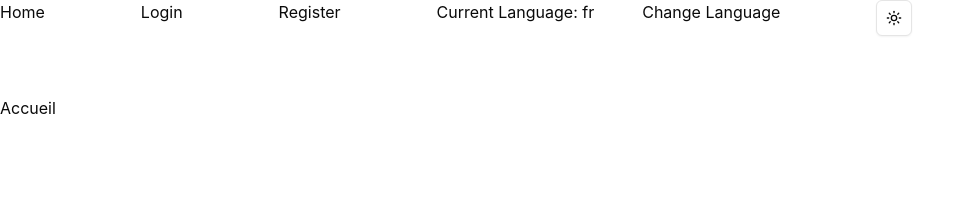
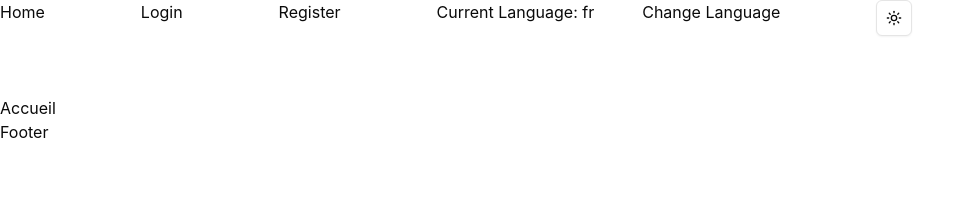
Before and after one commit to TrioGrenobleImt/MERN-BoilerPlate, a React (Vite) app in the folder client/: page / in a window 1280 px wide. Shown: the top 210 px of the page, without its empty margins (0-974 px from the left). Built offline with nearby package versions, Linux system fonts and the light colour scheme; no server answers.

Commit message:
Import footer logic, and improve layout for routes

```diff
--- a/client/src/App.tsx
+++ b/client/src/App.tsx
@@ -2,27 +2,15 @@ import { Router } from "./router/Routes.js";
 import "./styles/index.css";
 import { useAuthContext } from "./contexts/authContext.js";
 import { Loading } from "./components/Loading.js";
-import { NavBar } from "./components/NavBar/NavBar.js";
-import { useLocation } from "react-router-dom";
 
 function App() {
   const { loading } = useAuthContext();
-  const location = useLocation();
-
-  const noNavBarRoutes = ["/login", "/register", "/admin"];
-
-  const shouldHideNavBar = noNavBarRoutes.some((route) => location.pathname.startsWith(route));
 
   if (loading) {
     return <Loading />;
   }
 
-  return (
-    <>
-      {!shouldHideNavBar && <NavBar />}
-      <Router />
-    </>
-  );
+  return <Router />;
 }
 
 export default App;
--- /dev/null
+++ b/client/src/components/Footer/index.tsx
@@ -0,0 +1,7 @@
+export const Footer = () => {
+  return (
+    <div>
+      <h1>Footer</h1>
+    </div>
+  );
+};
--- a/client/src/hooks/useLogin.ts
+++ b/client/src/hooks/useLogin.ts
@@ -7,7 +7,7 @@ import { useAuthContext } from "../contexts/authContext";
 export const useLogin = () => {
   const [loading, setLoading] = useState(false);
   const navigate = useNavigate();
-  const { authUser, setAuthUser } = useAuthContext();
+  const { setAuthUser } = useAuthContext();
 
   const login = async ({ username, password }: { username: string; password: string }) => {
     const success = handleInputsError(username, password);
--- /dev/null
+++ b/client/src/router/LayoutWrapper.tsx
@@ -0,0 +1,17 @@
+import { Outlet } from "react-router-dom";
+import { NavBar } from "@/components/NavBar/NavBar";
+import { Footer } from "@/components/Footer";
+
+interface LayoutWrapperProps {
+  withLayout?: boolean;
+}
+
+export const LayoutWrapper = ({ withLayout = true }: LayoutWrapperProps) => {
+  return (
+    <>
+      {withLayout && <NavBar />}
+      <Outlet /> {/* Affiche les enfants des routes */}
+      {withLayout && <Footer />}
+    </>
+  );
+};
--- a/client/src/router/Routes.tsx
+++ b/client/src/router/Routes.tsx
@@ -1,10 +1,11 @@
 import { Routes, Route } from "react-router-dom";
-import Login from "../pages/Authentication/Login";
-import Register from "../pages/Authentication/Register";
-import Account from "../pages/Account/Account";
-import { ProtectedRoute } from "./authRequired";
-import { Dashboard } from "../pages/Dashboard/components/Dashboard";
-import { Home } from "../pages/Home/Home";
+import { LayoutWrapper } from "./LayoutWrapper";
+import Login from "@/pages/Authentication/Login";
+import Register from "@/pages/Authentication/Register";
+import Account from "@/pages/Account/Account";
+import { ProtectedRoute } from "@/router/ProtectedRoute";
+import { Dashboard } from "@/pages/Dashboard/components/Dashboard";
+import { Home } from "@/pages/Home/Home";
 import { Users } from "@/pages/Dashboard/components/users/page";
 import { Logs } from "@/pages/Dashboard/components/logs/page";
 import { Index } from "@/pages/Dashboard/Index";
@@ -13,7 +14,8 @@ import { NavbarDashboard } from "@/components/NavBar/NavbarDashboard";
 export const Router = () => {
   return (
     <Routes>
-      {/* Routes publiques */}
+      {/* Routes sans layout */}
+      <Route element={<LayoutWrapper withLayout={false} />}>
         <Route
           path="/login"
           element={
@@ -30,17 +32,6 @@ export const Router = () => {
             </ProtectedRoute>
           }
         />
-
-      {/* Routes privées */}
-      <Route
-        path="/account"
-        element={
-          <ProtectedRoute authRequired={true}>
-            <Account />
-          </ProtectedRoute>
-        }
-      />
-
         <Route
           path="/admin"
           element={
@@ -54,9 +45,20 @@ export const Router = () => {
           <Route path="users" element={<Users />} />
           <Route path="logs" element={<Logs />} />
         </Route>
+      </Route>
 
-      {/* Routes accessibles à tous */}
+      {/* Routes avec layout */}
+      <Route element={<LayoutWrapper withLayout={true} />}>
         <Route path="/" element={<Home />} />
+        <Route
+          path="/account"
+          element={
+            <ProtectedRoute authRequired={true}>
+              <Account />
+            </ProtectedRoute>
+          }
+        />
+      </Route>
     </Routes>
   );
 };
```
Also changed, not shown: client/src/router/ProtectedRoute.tsx (renamed from client/src/router/authRequired.tsx). Lines whose indentation alone changed are shown as unchanged.
